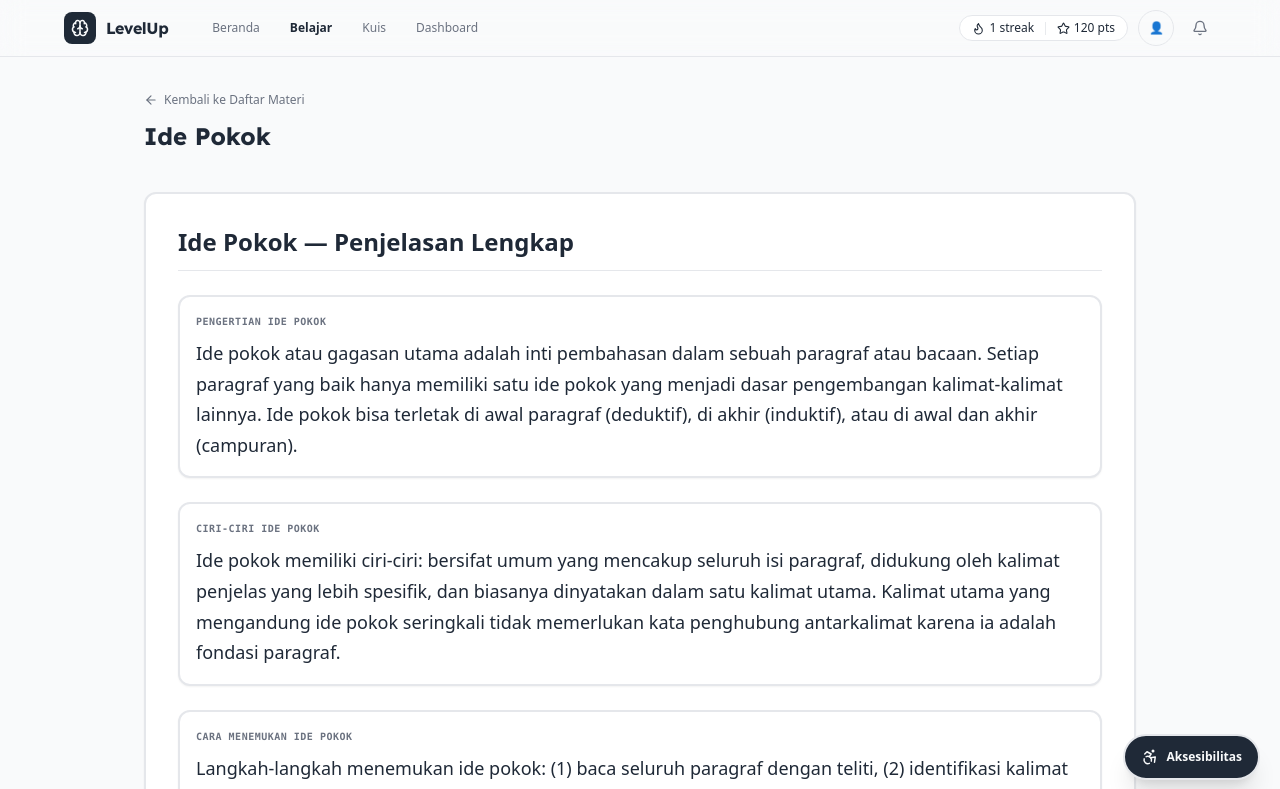
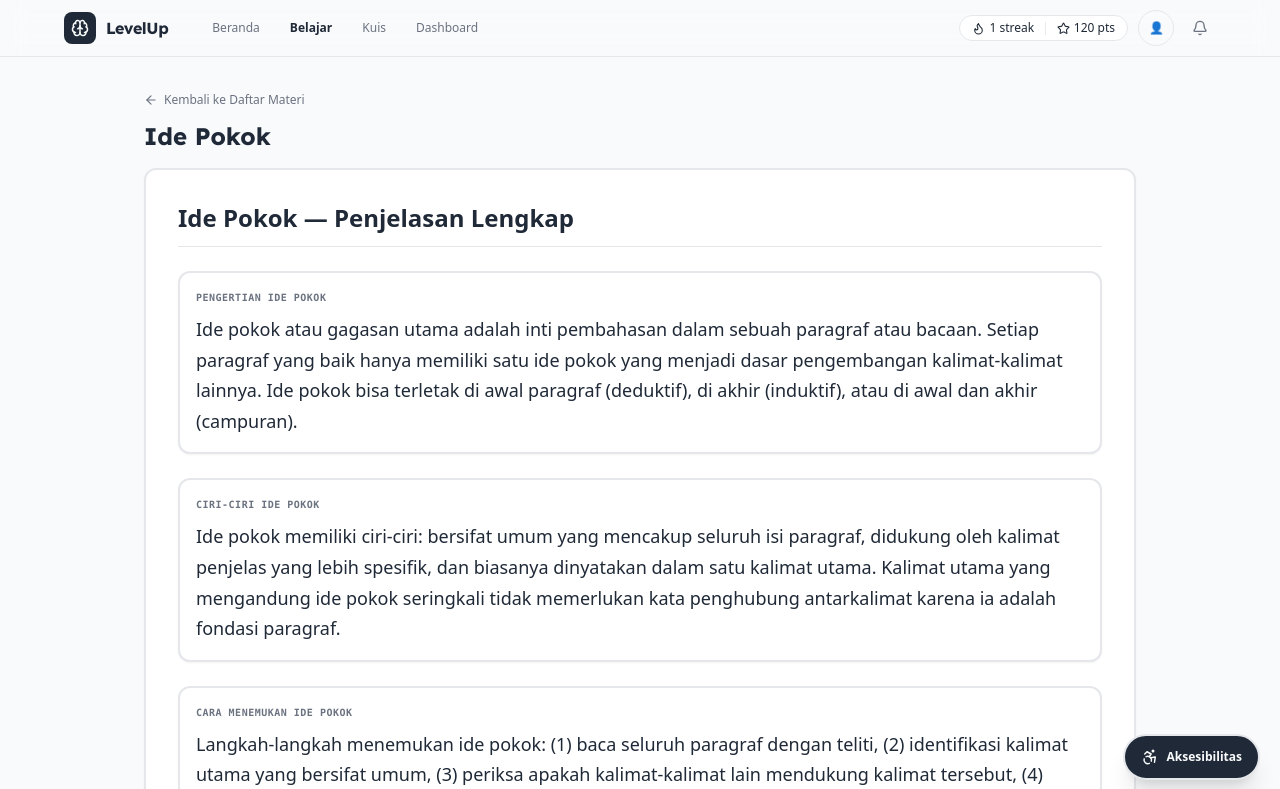
Before and after one commit to kemal-faza/neurodivergent-lms, a Next.js app: page /belajar/bahasa-indonesia/ide-pokok in a window 1280 px wide. Shown: the top 789 px of the page. Built offline with nearby package versions, Linux system fonts and the light colour scheme.

Commit message:
fix(materi): judul lebih dekat ke container, hapus wrapper mb-6+pb-4

```diff
--- a/src/app/belajar/[subjek]/[material]/page.tsx
+++ b/src/app/belajar/[subjek]/[material]/page.tsx
@@ -78,7 +78,7 @@ export default function MateriPage() {
   return (
     <div className="max-w-5xl mx-auto px-4 py-8 font-sans relative">
       {/* Screen Header */}
-      <div className="mb-6 pb-4">
+      <div>
         <div>
           <Link
             href={`/belajar/${params.subjek}`}
@@ -87,7 +87,7 @@ export default function MateriPage() {
             <ArrowLeft size={14} /> Kembali ke Daftar Materi
           </Link>
 
-          <h1 className="text-xl sm:text-2xl font-bold font-lexend text-fg flex items-center gap-2">
+          <h1 className="text-xl sm:text-2xl font-bold font-lexend text-fg flex items-center gap-2 mb-4">
             {materi.judul}
           </h1>
         </div>
```
